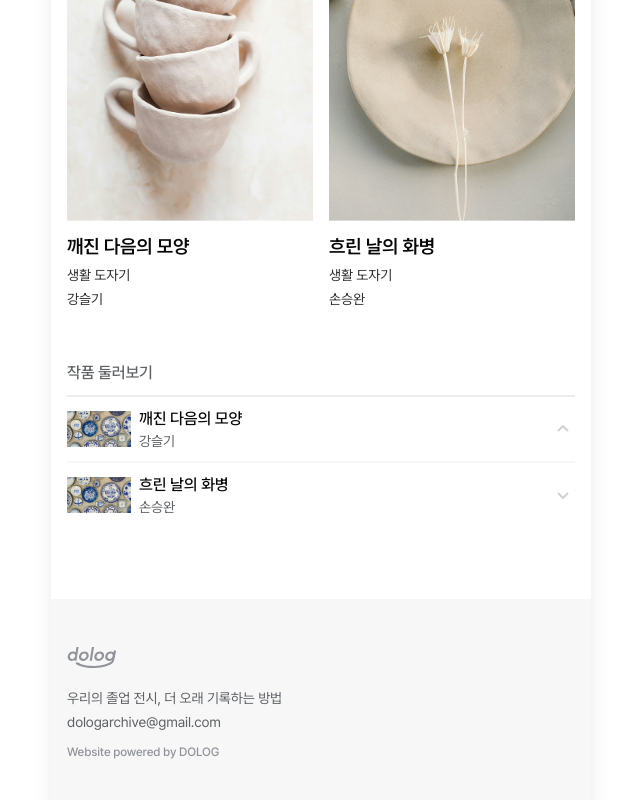
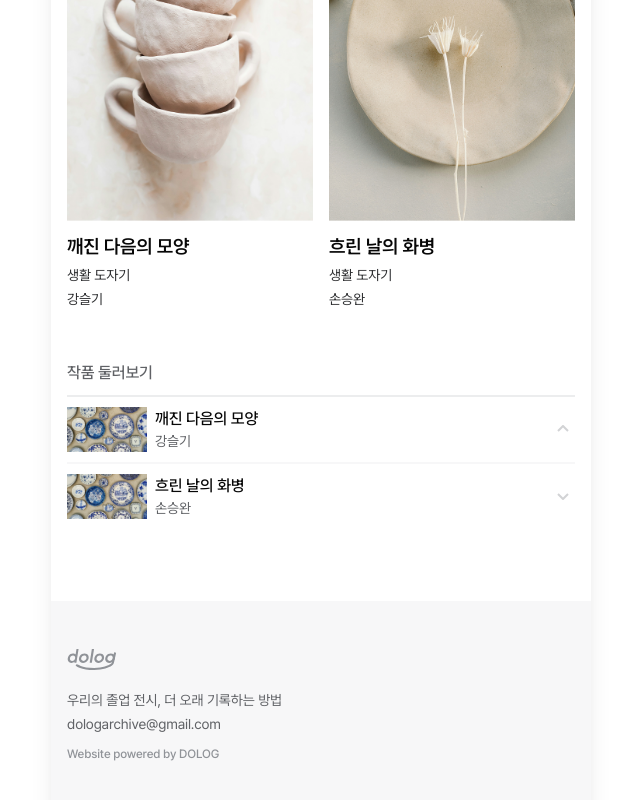
Before and after one commit to DoLog-Team/DoLog-FE, a Next.js app in the folder apps/client/: page /1/artwork/1 in a window 1280 px wide. Shown: the part 3864-4664 px from the top of the page, without its empty margins (319-959 px from the left). Built offline with nearby package versions, Linux system fonts and the light colour scheme; no server answers.

Commit message:
fix: 작품 둘러보기 섹션 이미지 비율 16:9로 고정, object-cover

```diff
--- a/apps/client/app/[exhibitionId]/artwork/[artworkId]/_components/PostNavigationSection.tsx
+++ b/apps/client/app/[exhibitionId]/artwork/[artworkId]/_components/PostNavigationSection.tsx
@@ -9,59 +9,67 @@ interface PostNavigationProps {
 
 export function PostNavigationSection({ prevArtwork, nextArtwork }: PostNavigationProps) {
     return (
-		<section className="flex flex-col px-4 pb-6">
+        <section className="flex flex-col px-4 pb-6 w-full">
             <span className="text-body1-bold text-lighter pt-7 pb-2.5">작품 둘러보기</span>
             <hr className="border border-stroke-lighter" />
+
             {prevArtwork && (
                 <Link href={`../artwork/${prevArtwork.id}`}>
-					<div className="flex items-center justify-between py-2.5">
-						<div className="flex items-center gap-2">
+                    <div className="flex items-center justify-between py-2.5 gap-4">
+                        <div className="flex items-center gap-2 flex-1 min-w-0">
                             {prevArtwork.mainImage ? (
+                                /* 16:9 비율 유지를 위해 80x45 크기 지정 및 object-cover 설정 */
+                                <div className="w-20 h-[45px] shrink-0 relative overflow-hidden">
                                     <Image
                                         src={prevArtwork.mainImage}
                                         alt={prevArtwork.title}
-									width={64}
-									height={64}
+                                        fill
+                                        sizes="80px"
                                         className="object-cover"
                                     />
+                                </div>
                             ) : (
                                 <div className="w-20 h-[45px] shrink-0 bg-fg-lighter flex items-center justify-center">
                                     <Image src="/icons/empty-image.svg" alt="이미지 없음" width={24} height={24} />
                                 </div>
                             )}
-							<div className="flex flex-col">
-								<span className="text-body1-bold">{prevArtwork.title}</span>
-								<span className="text-body2 text-lighter">{prevArtwork.artistName}</span>
+                            <div className="flex flex-col min-w-0 flex-1">
+                                <span className="text-body1-bold truncate">{prevArtwork.title}</span>
+                                <span className="text-body2 text-lighter truncate">{prevArtwork.artistName}</span>
                             </div>
                         </div>
-						<Image src="/icons/arrowUp.svg" alt="이전" width={24} height={24} />
+                        <Image src="/icons/arrowUp.svg" alt="이전" width={24} height={24} className="shrink-0" />
                     </div>
                 </Link>
             )}
+
             <hr className="border border-stroke-lightest" />
+
             {nextArtwork && (
                 <Link href={`../artwork/${nextArtwork.id}`}>
-					<div className="flex items-center justify-between py-2.5">
-						<div className="flex items-center gap-2">
+                    <div className="flex items-center justify-between py-2.5 gap-4">
+                        <div className="flex items-center gap-2 flex-1 min-w-0">
                             {nextArtwork.mainImage ? (
+                                <div className="w-20 h-[45px] shrink-0 relative overflow-hidden">
                                     <Image
                                         src={nextArtwork.mainImage}
                                         alt={nextArtwork.title}
-									width={64}
-									height={64}
+                                        fill
+                                        sizes="80px"
                                         className="object-cover"
                                     />
+                                </div>
                             ) : (
-								<div className="w-20 h-11.5 shrink-0 bg-fg-lighter flex items-center justify-center">
+                                <div className="w-20 h-[45px] shrink-0 bg-fg-lighter flex items-center justify-center">
                                     <Image src="/icons/empty-image.svg" alt="이미지 없음" width={24} height={24} />
                                 </div>
                             )}
-							<div className="flex flex-col">
-								<span className="text-body1-bold">{nextArtwork.title}</span>
-								<span className="text-body2 text-lighter">{nextArtwork.artistName}</span>
+                            <div className="flex flex-col min-w-0 flex-1">
+                                <span className="text-body1-bold truncate">{nextArtwork.title}</span>
+                                <span className="text-body2 text-lighter truncate">{nextArtwork.artistName}</span>
                             </div>
                         </div>
-						<Image src="/icons/arrowDown.svg" alt="다음" width={24} height={24} />
+                        <Image src="/icons/arrowDown.svg" alt="다음" width={24} height={24} className="shrink-0" />
                     </div>
                 </Link>
             )}
```
Lines whose indentation alone changed are shown as unchanged.
